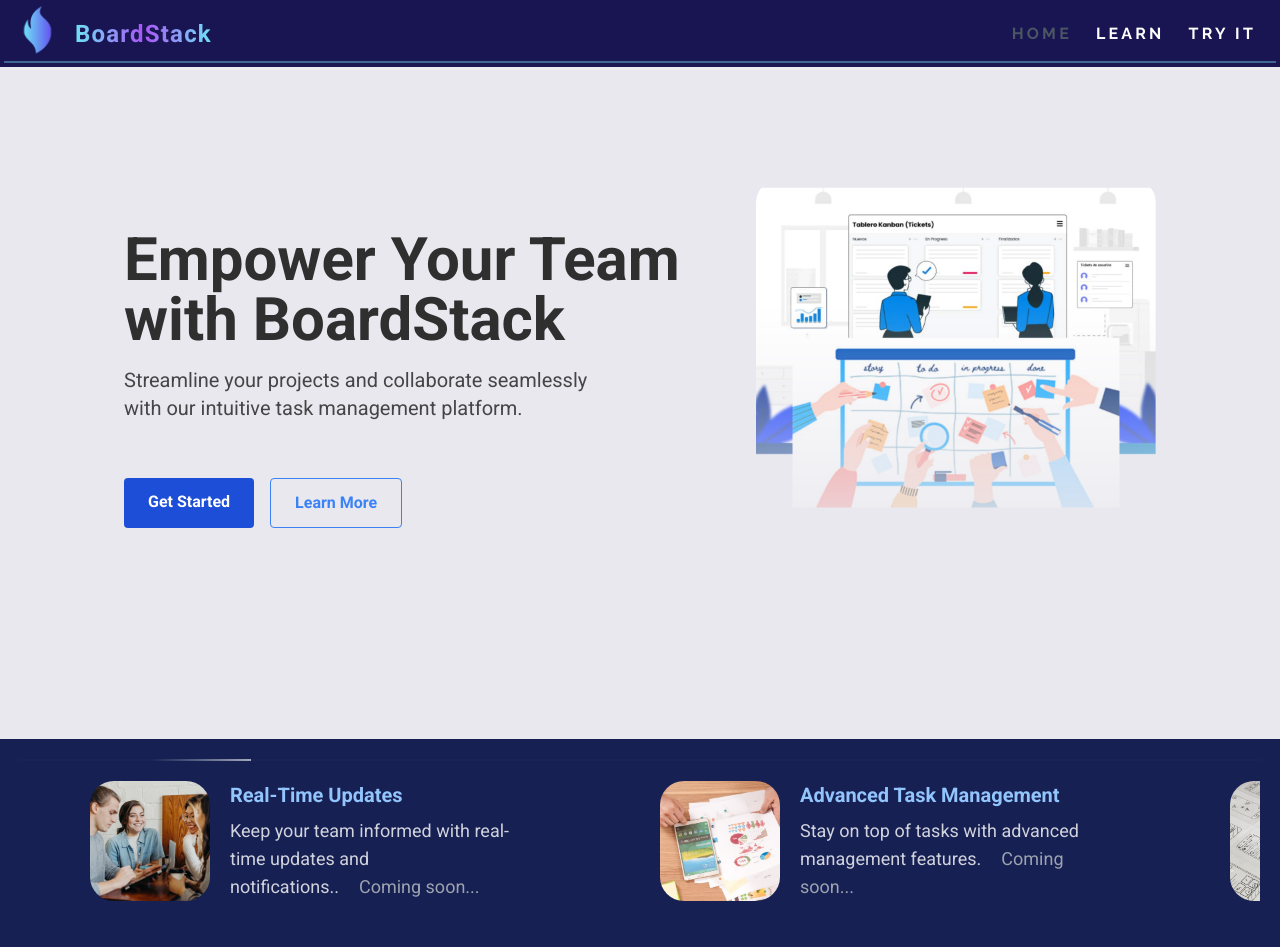
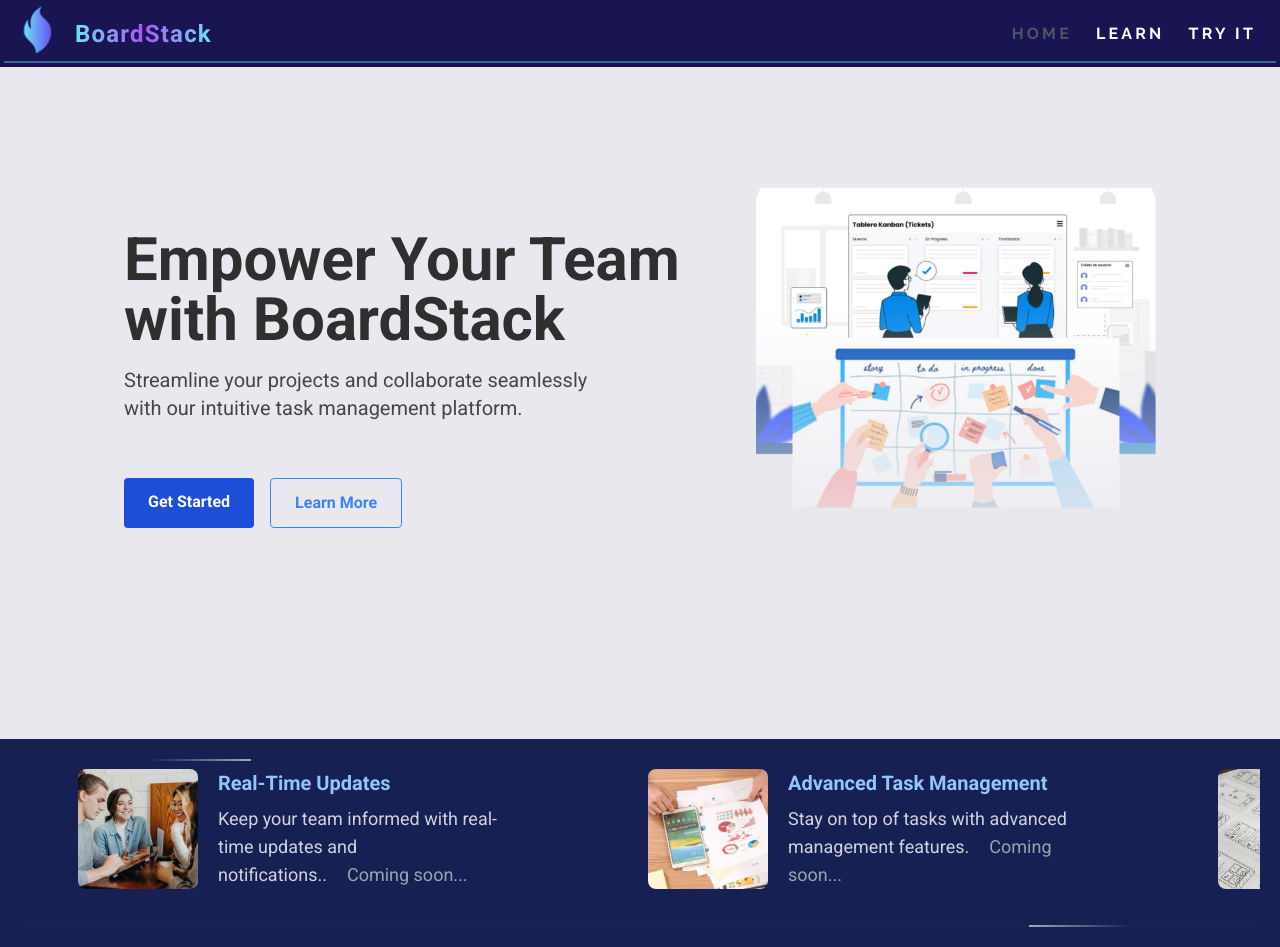
Before and after one commit to GabrielPaparello/TrelloClon, a Next.js app: page / in a window 1280 px wide. Shown: the top 947 px of the page. Built offline with nearby package versions, Linux system fonts and the light colour scheme; a web font is replaced by a local one.

Commit message:
feature style

```diff
--- a/src/UI/Sections/Feature/Feature.tsx
+++ b/src/UI/Sections/Feature/Feature.tsx
@@ -15,7 +15,7 @@ const Feature = () => {
 
       <Slider {...settings}>
         {features.map((feature) => (
-          <div key={feature.id} className="flex p-5">
+          <div key={feature.id} className="flex p-2">
             <div
               className={`w-full
                flex flex-col
@@ -25,7 +25,7 @@ const Feature = () => {
                m-auto md:m-0`}
             >
               <Image
-                className="object-cover rounded-3xl md:w-[120px] md:h-[120px]"
+                className="object-cover rounded-lg md:w-[120px] md:h-[120px]"
                 src={feature.imgPath}
                 alt={feature.imgAlt}
                 width={250}
```
